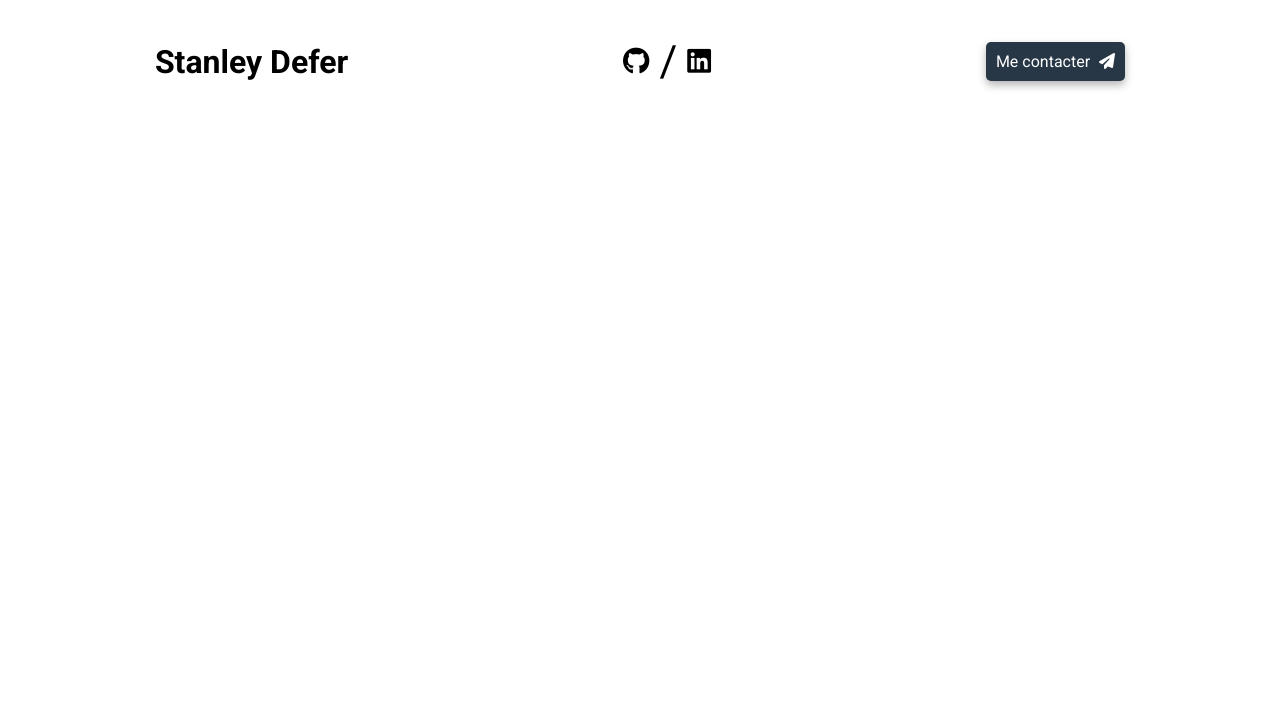
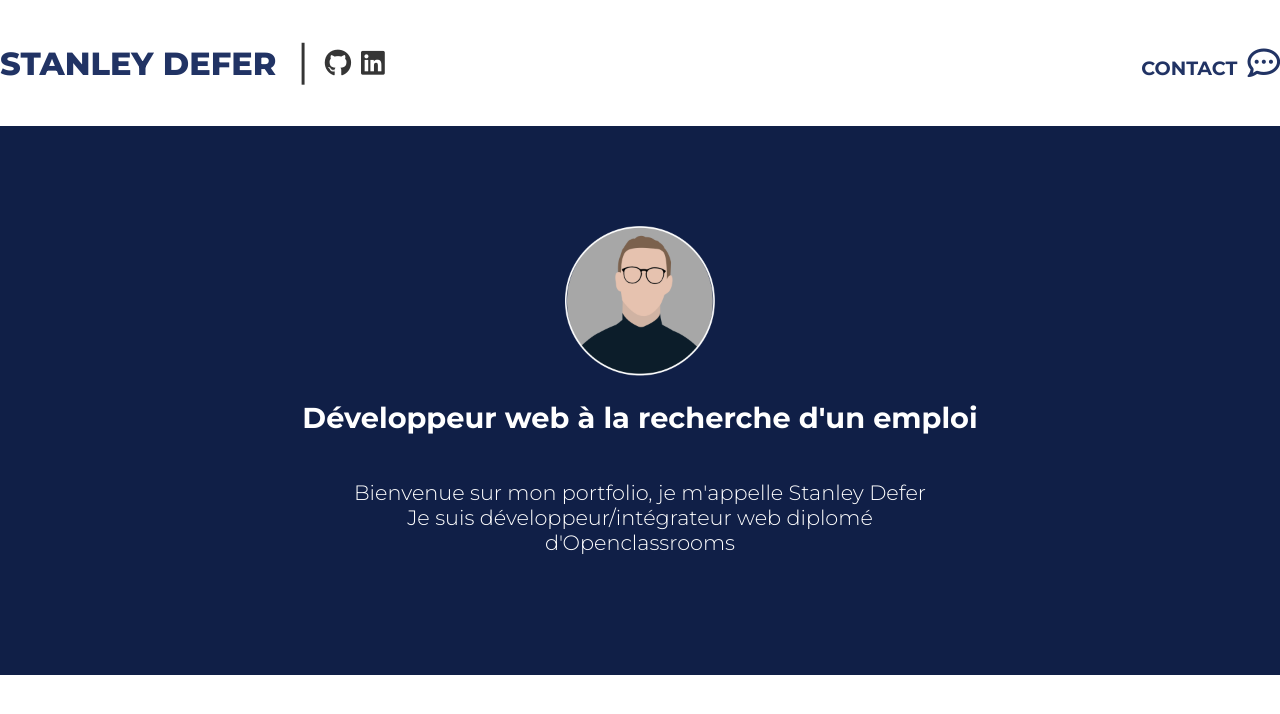
Before and after one commit to Zlastaneur/Portfolio, a website: page index.html in a window 1280 px wide. Drawn offline with Linux system fonts and the light colour scheme.

Commit message:
🚧 Rework banner + About me - vDesktop

```diff
--- a/index.html
+++ b/index.html
@@ -14,30 +14,52 @@
         rel="stylesheet">
     <link href="https://fonts.googleapis.com/css2?family=Dancing+Script:wght@400;500;600;700&display=swap"
         rel="stylesheet">
+    <link href="https://fonts.googleapis.com/css2?family=Montserrat:wght@300;400;500;600;700;800;900&display=swap"
+        rel="stylesheet">
+    <script type="text/javascript" src="./js/main.js" async></script>
 </head>
 
 <body>
-    <header>
-        <div class="banner">
+    <header class="banner">
+        <div class="container">
+
+
             <div class="name">
                 <a href="index.html">
-                    Stanley Defer
+                    STANLEY DEFER
                 </a>
             </div>
             <nav class="navbar">
+
                 <ul>
+                    <li class="slash">|</li>
                     <li class="github"><a href><i class="fab fa-github"></i></a></li>
-                    <li class="slash">/</li>
                     <li class="linkedin"><a href><i class="fab fa-linkedin"></i></a></li>
                 </ul>
             </nav>
             <div class="contact">
-                <div class="btn">
-                    <a href="mailto:stanley.defer@hotmail.fr">Me contacter <i class="fas fa-paper-plane"></i></a>
-                </div>
+                <a href="mailto:stanley.defer@hotmail.fr">CONTACT<i class="far fa-comment-dots"></i></a>
             </div>
         </div>
     </header>
+
+    <div class="container">
+        <section class="about">
+
+            <img src="./public/img/Avatar.png" alt="me" class="photo">
+            <div class="presentation">
+                <h1 class="title">
+                    Développeur web à la recherche d'un emploi
+                </h1>
+                <p class="text">
+                    Bienvenue sur mon portfolio, je m'appelle Stanley Defer<br>Je suis développeur/intégrateur web
+                    diplomé
+                    <a href="https://openclassrooms.com/fr/paths/556-developpeur-web">d'Openclassrooms</a>
+                </p>
+            </div>
+
+        </section>
+    </div>
 </body>
 
 </html>
--- /dev/null
+++ b/js/main.js
@@ -0,0 +1,12 @@
+document.addEventListener("DOMContentLoaded", function () {
+    const header = document.querySelector("header");
+
+    // Header animation on scroll
+    window.addEventListener("scroll", () => {
+        if (window.scrollY > 0) {
+            header.classList.add("sticky");
+        } else {
+            header.classList.remove("sticky");
+        }
+    });
+});
--- a/sass/style.scss
+++ b/sass/style.scss
@@ -1,6 +1,23 @@
 body {
     padding: 0;
     margin: 0;
+    font-family: "Montserrat", "Roboto", Arial, Helvetica, sans-serif;
+}
+
+.container {
+    display: flex;
+    justify-content: center;
+    width: 100%;
+}
+
+.sticky {
+    position: fixed;
+    top: 0;
+    width: 100%;
+}
+
+.sticky + .container {
+    padding-top: 124px;
 }
 
 *,
@@ -19,27 +36,32 @@ li {
 
 a {
     text-decoration: none;
-    color: black;
 }
 
 .banner {
-    font-family: "Roboto", Arial, Helvetica, sans-serif;
+    width: 100%;
+    background-color: white;
+
+    .container {
+        max-width: 1400px;
+        margin: 0 auto;
+        padding: 20px 0;
         display: flex;
         flex-flow: row nowrap;
-    justify-content: space-around;
         align-items: center;
-    width: 100%;
-    padding: 20px;
-    position: fixed;
+    }
 
     .name {
         display: flex;
         justify-content: center;
         align-items: center;
-        font-family: "Roboto", "Dancing Script", Arial, Helvetica, sans-serif;
-        font-weight: 600;
-        font-size: 2em;
+        font-weight: 800;
+        font-size: 2rem;
         vertical-align: middle;
+
+        a {
+            color: #213364;
+        }
     }
     .navbar {
         ul {
@@ -47,33 +69,95 @@ a {
             flex-flow: row nowrap;
             justify-content: space-around;
             align-items: center;
-            padding: 0;
+            vertical-align: middle;
+            padding-left: 10px;
 
             li {
+                color: rgb(53, 53, 53);
                 margin: 0 5px;
                 font-size: 1.7em;
+
+                a {
+                    color: rgb(53, 53, 53);
+                }
+
+                a:hover {
+                    color: #213364;
+                }
             }
 
             .slash {
                 cursor: default;
-                font-size: 2.7em;
+                font-size: 2.8em;
+                height: 54px;
+                line-height: 48px;
+                margin: 0 10px;
             }
         }
     }
 
     .contact {
+        display: flex;
+        justify-content: center;
         height: 100%;
-        .btn {
-            background-color: #283746;
-            padding: 10px;
-            border-radius: 5px;
-            box-shadow: 0 4px 8px 0 #b4b4b4;
+        margin-left: auto;
+        font-size: 1.2em;
+
         a {
-                color: white;
+            font-weight: 700;
+            color: #213364;
         }
         i {
-                margin-left: 5px;
+            font-size: 1.7em;
+            margin-left: 10px;
+        }
+
+        a:hover > .far {
+            font-weight: 600;
         }
     }
 }
+
+.about {
+    display: flex;
+    flex-flow: column nowrap;
+    align-items: center;
+    justify-content: center;
+    width: 100%;
+    padding: 100px 0;
+    background-color: #101f47;
+
+    .photo {
+        width: 150px;
     }
+
+    .presentation {
+        display: flex;
+        flex-direction: column;
+        align-items: center;
+        justify-content: center;
+        max-width: 800px;
+        color: white;
+
+        a {
+            text-decoration: none;
+            color: white;
+        }
+
+        a:hover {
+            font-weight: 600;
+        }
+
+        .title {
+            font-size: 1.8em;
+            text-align: center;
+        }
+
+        .text {
+            max-width: 600px;
+            text-align: center;
+            font-size: 1.3em;
+            font-weight: 300;
+        }
+    }
+}
```
Also changed, not shown: public/css/style.css, public/img/Avatar.png (added), public/img/Me.png (added). Lines whose indentation alone changed are shown as unchanged.
